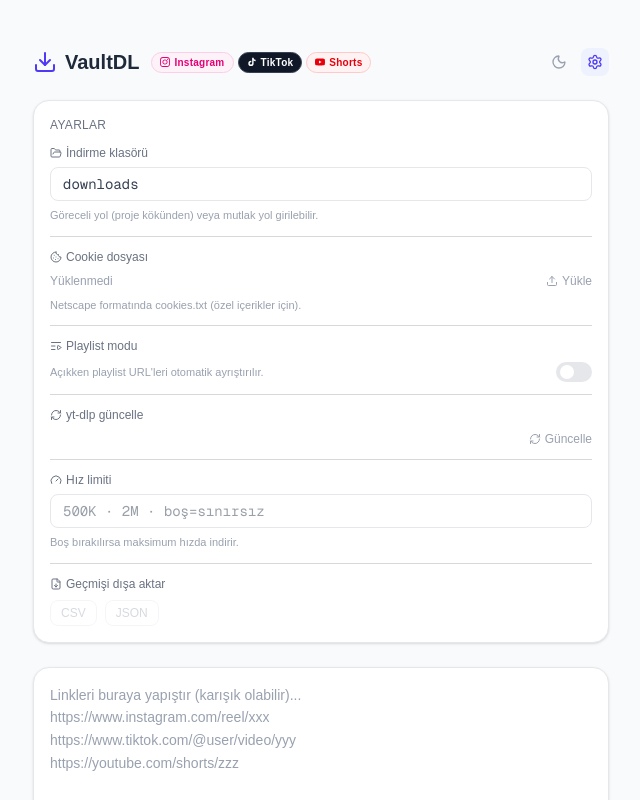
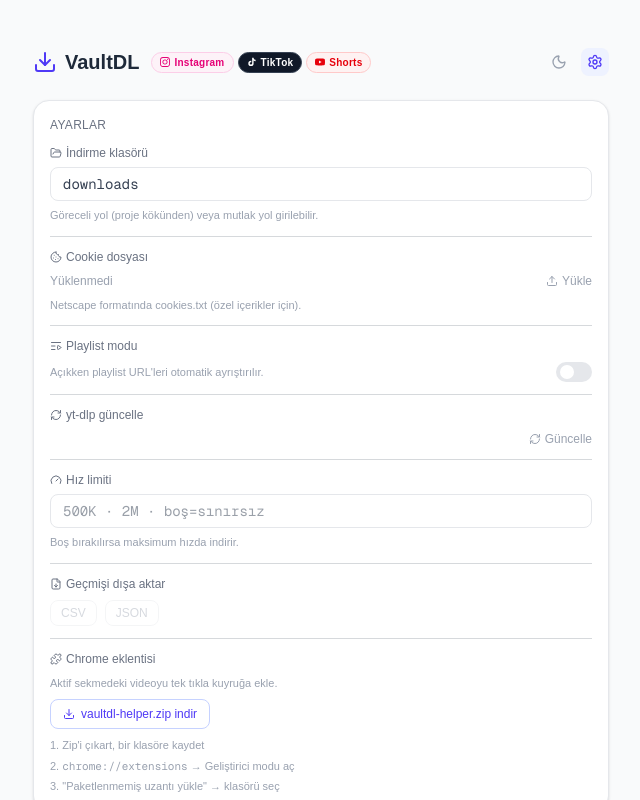
Before and after one commit to mahmuthanb/video-downloader, a Next.js app: page / in a window 1280 px wide. Both pictures are taken after a click on the button 914 px from the left and 62 px from the top of the page. Shown: the top 800 px of the page, without its empty margins (319-959 px from the left). Built offline with nearby package versions, Linux system fonts and the light colour scheme.

Commit message:
feat: ayarlar panelinden Chrome eklentisi indirme
- app/api/extension/route.ts: chrome-extension/ klasörünü zip'leyip serve eder (zip -r stdout)
- Ayarlar paneline 'Chrome eklentisi' bölümü eklendi
- Puzzle ikonu, 'vaultdl-helper.zip indir' linki ve 3 adımlı kurulum talimatı

```diff
--- /dev/null
+++ b/app/api/extension/route.ts
@@ -0,0 +1,21 @@
+import { spawnSync } from "child_process";
+import { NextResponse } from "next/server";
+
+export async function GET() {
+  // zip -r - chrome-extension  →  outputs zip bytes to stdout
+  const result = spawnSync("zip", ["-r", "-", "chrome-extension"], {
+    cwd: process.cwd(),
+    maxBuffer: 10 * 1024 * 1024,
+  });
+
+  if (result.error || result.status !== 0) {
+    return NextResponse.json({ error: "zip komutu bulunamadı" }, { status: 500 });
+  }
+
+  return new NextResponse(result.stdout, {
+    headers: {
+      "Content-Type": "application/zip",
+      "Content-Disposition": 'attachment; filename="vaultdl-helper.zip"',
+    },
+  });
+}
--- a/app/page.tsx
+++ b/app/page.tsx
@@ -1,7 +1,7 @@
 "use client";
 
 import { useState, useCallback, useEffect, useRef } from "react";
-import { CheckCircle, XCircle, Loader2, Download, Link, Trash2, RotateCcw, X, Settings, FolderOpen, Cookie, Upload, FileText, RefreshCw, ListVideo, Moon, Sun, Gauge, FileDown } from "lucide-react";
+import { CheckCircle, XCircle, Loader2, Download, Link, Trash2, RotateCcw, X, Settings, FolderOpen, Cookie, Upload, FileText, RefreshCw, ListVideo, Moon, Sun, Gauge, FileDown, Puzzle } from "lucide-react";
 import { useTheme } from "./ThemeProvider";
 
 type Status = "waiting" | "downloading" | "done" | "error";
@@ -858,6 +858,29 @@
                 ))}
               </div>
             </div>
+
+            <div className="border-t border-gray-700/20 dark:border-gray-700 pt-3 mt-3 space-y-2">
+              <span className="text-xs text-gray-500 dark:text-gray-400 flex items-center gap-1">
+                <Puzzle className="w-3 h-3" />
+                Chrome eklentisi
+              </span>
+              <p className="text-[11px] text-gray-400 dark:text-gray-500">
+                Aktif sekmedeki videoyu tek tıkla kuyruğa ekle.
+              </p>
+              <a
+                href="/api/extension"
+                download="vaultdl-helper.zip"
+                className="inline-flex items-center gap-1.5 text-xs text-indigo-600 dark:text-indigo-400 hover:text-indigo-700 dark:hover:text-indigo-300 border border-indigo-200 dark:border-indigo-800 hover:border-indigo-400 dark:hover:border-indigo-600 rounded-lg px-3 py-1.5 transition-colors font-medium"
+              >
+                <Download className="w-3 h-3" />
+                vaultdl-helper.zip indir
+              </a>
+              <ol className="text-[11px] text-gray-400 dark:text-gray-500 space-y-1 list-decimal list-inside">
+                <li>Zip&apos;i çıkart, bir klasöre kaydet</li>
+                <li><span className="font-mono">chrome://extensions</span> → Geliştirici modu aç</li>
+                <li>&quot;Paketlenmemiş uzantı yükle&quot; → klasörü seç</li>
+              </ol>
+            </div>
           </div>
         )}
 
```
